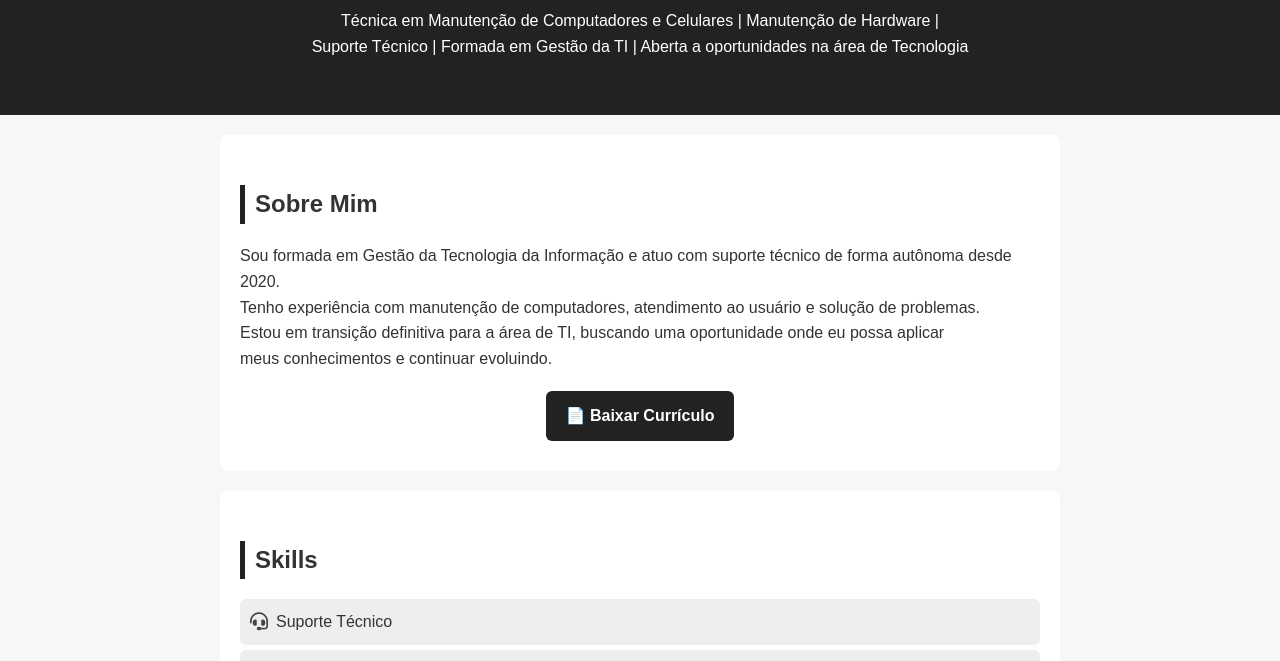
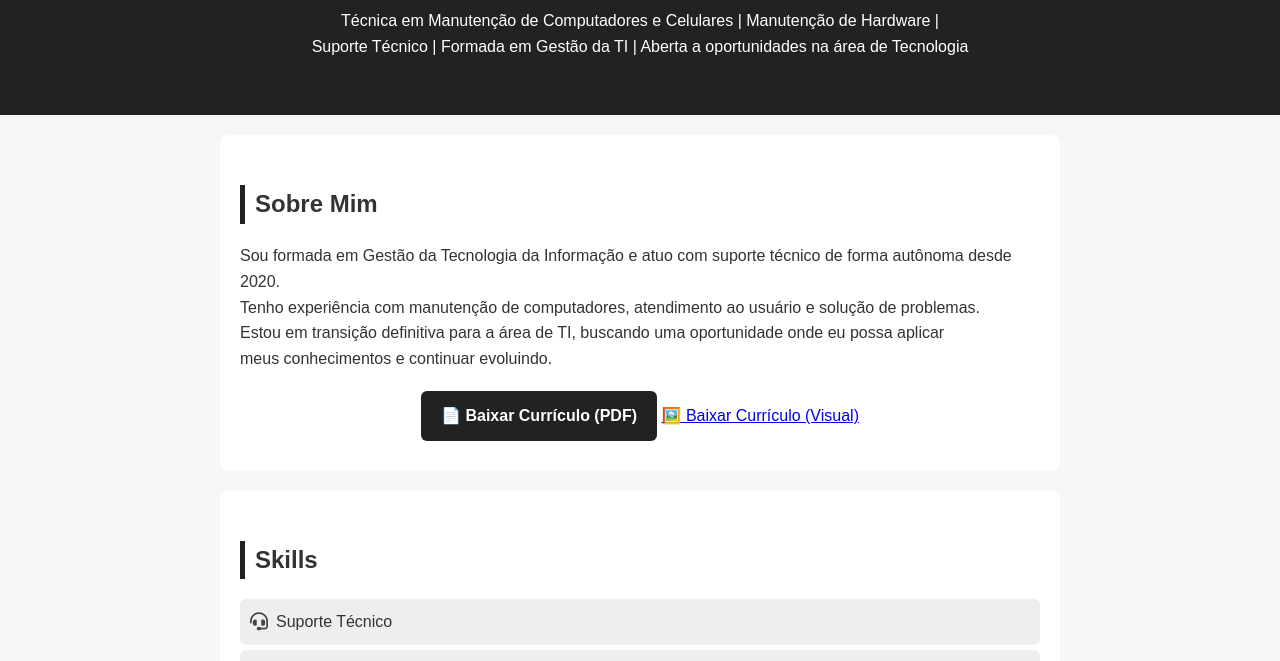
Before and after one commit to manuganuti/manuganuti.github.io, a plain HTML site: page index.html in a window 1280 px wide. Shown: the part 126-787 px from the top of the page. Drawn offline with Linux system fonts and the light colour scheme.

Commit message:
Update index.html

```diff
--- a/index.html
+++ b/index.html
@@ -27,11 +27,15 @@
             Estou em transição definitiva para a área de TI, buscando uma oportunidade onde eu possa aplicar <br>
             meus conhecimentos e continuar evoluindo.
         </p>
-        <div class="curriculo-container">
-            <a href="curriculo.pdf" download class="btn-curriculo">
-                📄 Baixar Currículo
-            </a>
-        </div>
+     <div class="curriculo-container">
+    <a href="curriculo.pdf" download class="btn-curriculo">
+        📄 Baixar Currículo (PDF)
+    </a>
+
+    <a href="curriculo-visual.pdf" download class="btn-curriculo-visual">
+        🖼️ Baixar Currículo (Visual)
+    </a>
+</div>
     </section>
 
     <section id="skills">
```
